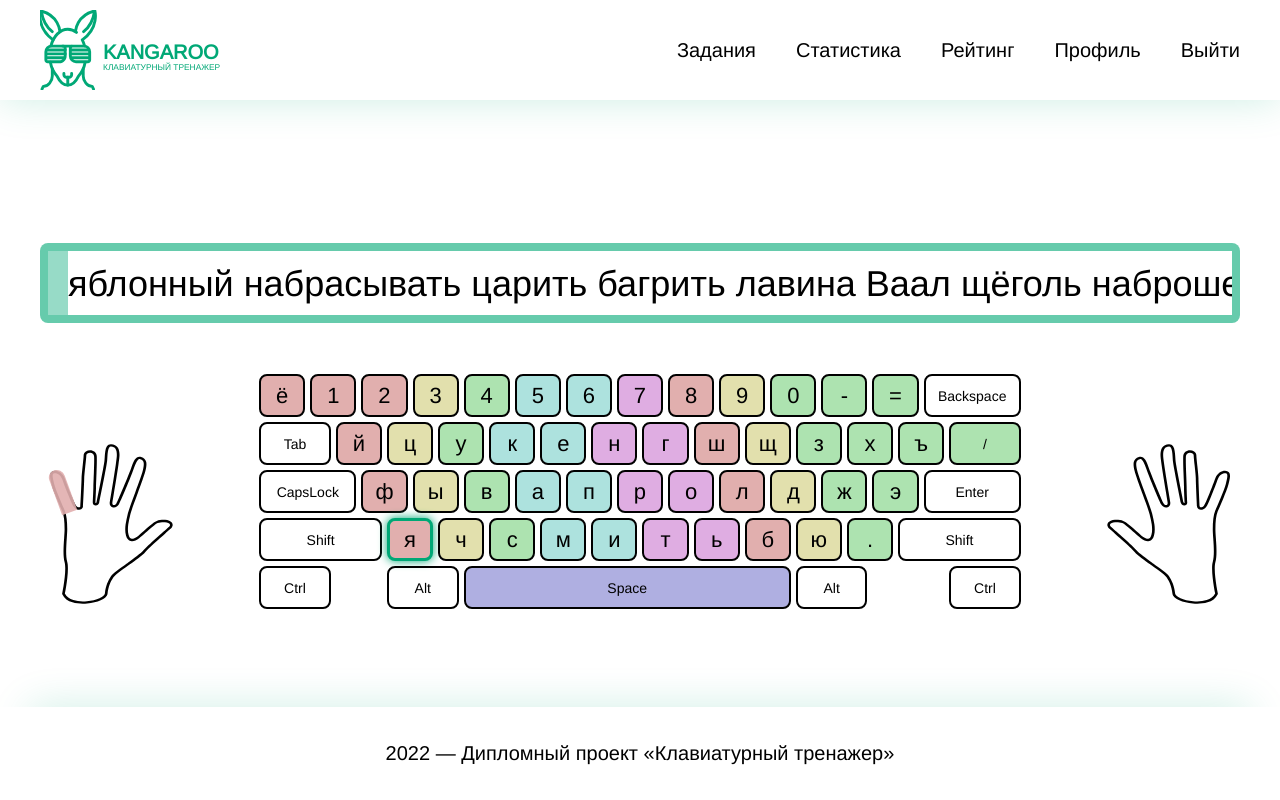
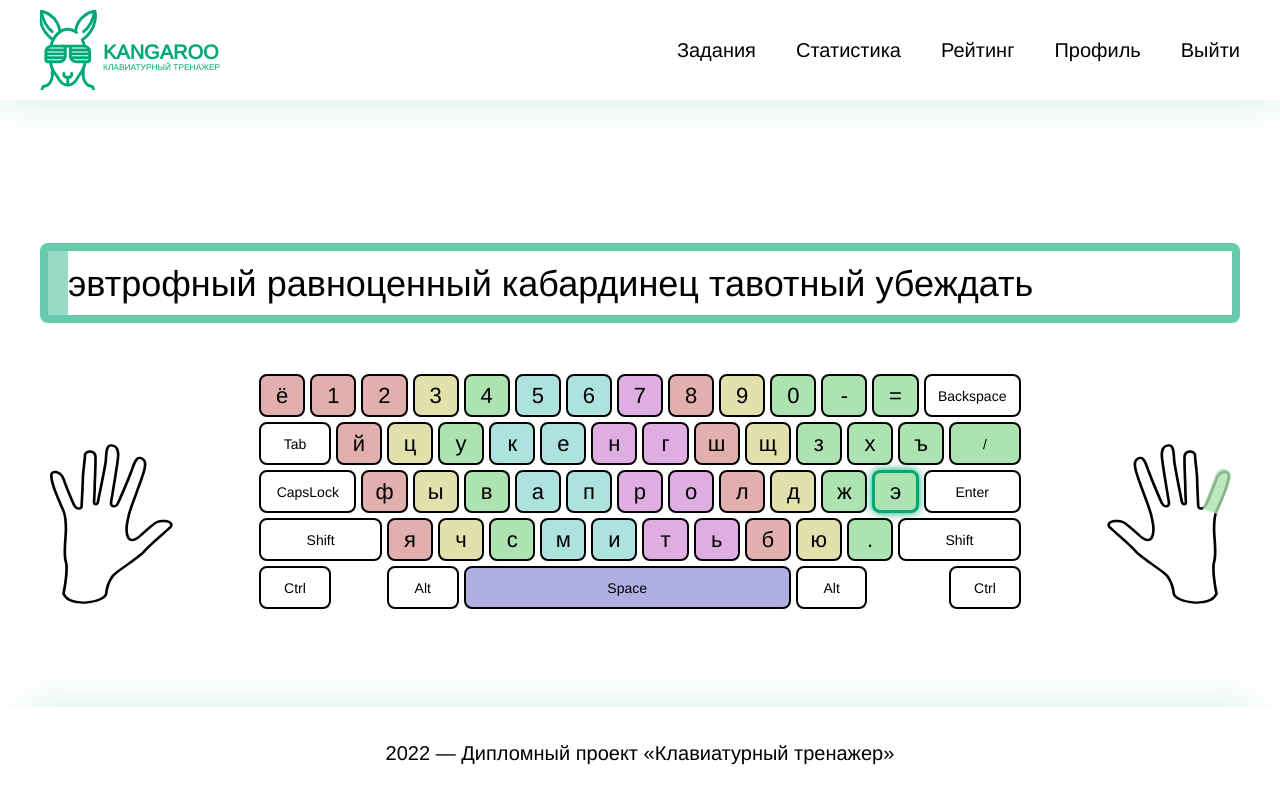
Before and after one commit to ZingerXY/keyboardTrainer, a React (Create React App) app: page / in a window 1280 px wide. Built offline with nearby package versions, Linux system fonts and the light colour scheme.

Commit message:
added word generation

```diff
--- a/src/components/KeyboardWrapper/index.jsx
+++ b/src/components/KeyboardWrapper/index.jsx
@@ -66,7 +66,7 @@ export const KeyboardWrapper = () => {
   }, [prevLetter])
 
   useEffect(() => {
-    setStartWord(generateStirng(10));
+    setStartWord(generateStirng(5));
     setIsStringFinished(false);
   }, [isStringFinished]);
 
```
